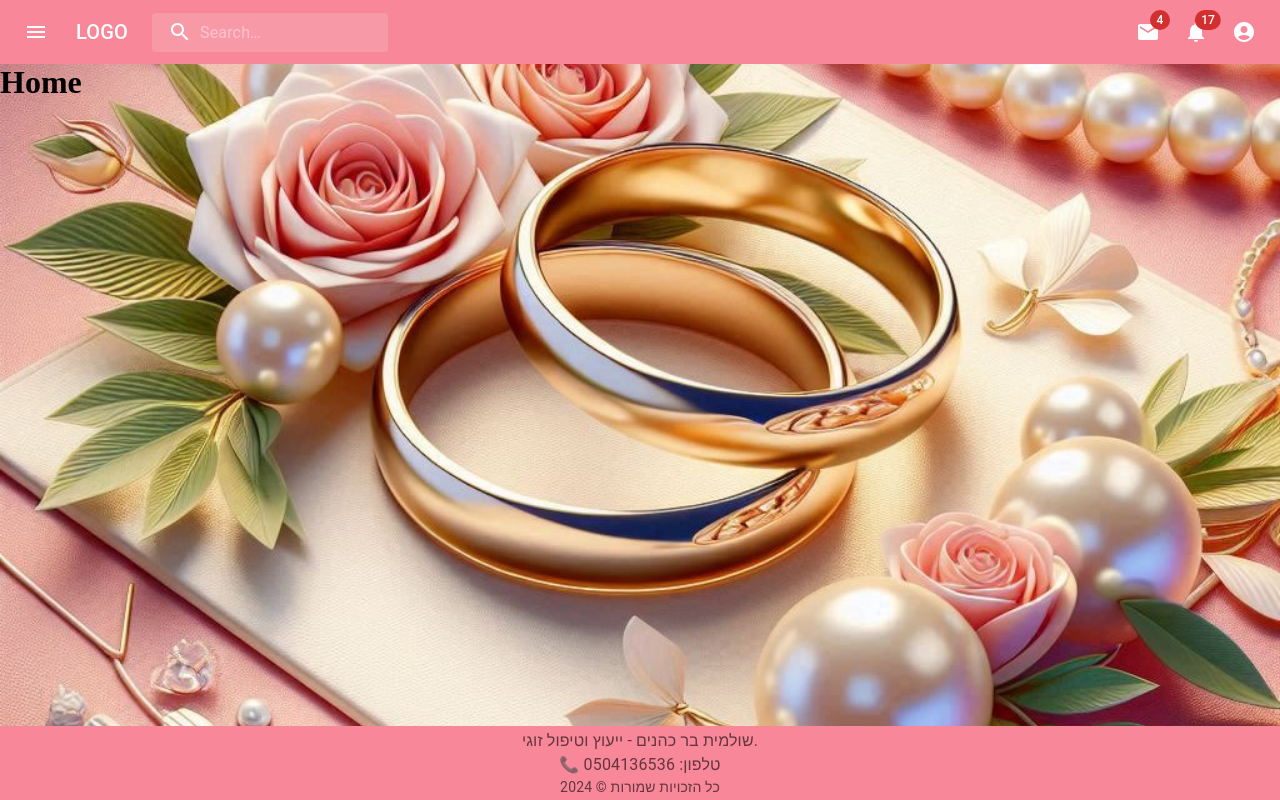
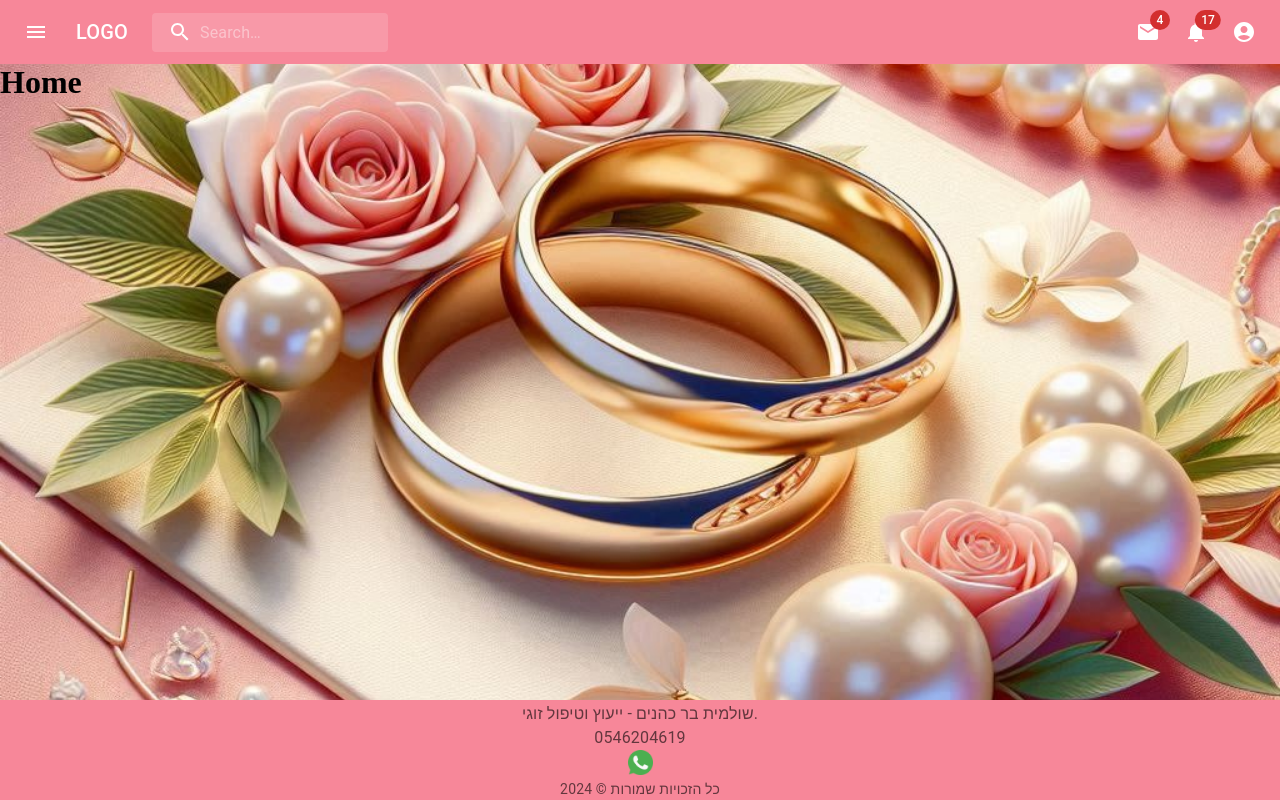
Before and after one commit to chemedMoshe/ShulamitClient, a React (Vite) app: page / in a window 1280 px wide. Built offline with nearby package versions, Linux system fonts and the light colour scheme.

Commit message:
add style and whatsapp icone

```diff
--- a/src/App.css
+++ b/src/App.css
@@ -1,11 +1,17 @@
+
 .app{
     width: 100vw;
-    height: 100vh;
-    display: flex;
-    flex-direction: column;
+    min-height: 100vh;
+    display: grid;
+    grid-template-rows: auto 1fr auto;
+    grid-template-columns: 1fr;
+}
+
+.navbar{
+    max-width: 100vw;
 }
 .content{
-    flex-grow: 1;
+    max-width: 100vw;
     background: url("../רקע.jpg");
     background-size: cover;
     background-position: center;
--- a/src/App.tsx
+++ b/src/App.tsx
@@ -12,9 +12,9 @@ export default function App() {
       <div className="content">
         <Pages />
       </div>
-      <div>
+      <>
         <Footer />
-      </div>
+      </>
     </div>
   )
 }
--- a/src/components/Footer/Footer.css
+++ b/src/components/Footer/Footer.css
@@ -1,6 +1,15 @@
-footer{
-    text-align: center;
+.Footer{
     background-color:#f78799;
-    color: rgb(251, 249, 249);
-    padding: 0.2em;
+    padding: 1.2em;
+    max-height: 100px;
+    width: 100vw;
+    display: flex;
+    flex-direction: column;
+    justify-content: center;
+    align-items: center;
+    color:aliceblue
 }
+.WhatsappIcone{
+    max-width: 25px;
+    max-height: 25px;
+}
--- a/src/components/Footer/Footer.tsx
+++ b/src/components/Footer/Footer.tsx
@@ -1,24 +1,26 @@
 import React from 'react';
 import { Box, Typography } from '@mui/material';
 import './Footer.css';
+import "../../../public/whatsapp.png";
 const Footer: React.FC = () => {
   return (
     <div className="Footer">
-    <Box
-      component="footer" >
-        <Typography variant="body1" color="textSecondary">
+        <Typography variant="body1" color="textSecondary" margin={0}>
           שולמית בר כהנים - ייעוץ וטיפול זוגי.
         </Typography>
-
-        <Typography variant="body1" color="textSecondary">
-        📞 טלפון: 0504136536
-        </Typography>
-
-        <Typography variant="body2" color="textSecondary">
+        <Typography
+        variant="body1" color="textSecondary" margin={0}
+        >0546204619</Typography>
+        <a
+          href="https://wa.me/972546204619" target="_blank"
+        >
+          <img className='WhatsappIcone'
+            src="../../../public/whatsapp.png" alt="Whatsapp" />
+        </a>
+        <Typography variant="body2" color="textSecondary" margin={0}>
           כל הזכויות שמורות © 2024
         </Typography>
-    </Box>
-      </div>
+    </div>
   );
 };
 
```
Also changed, not shown: public/whatsapp.png (added).
